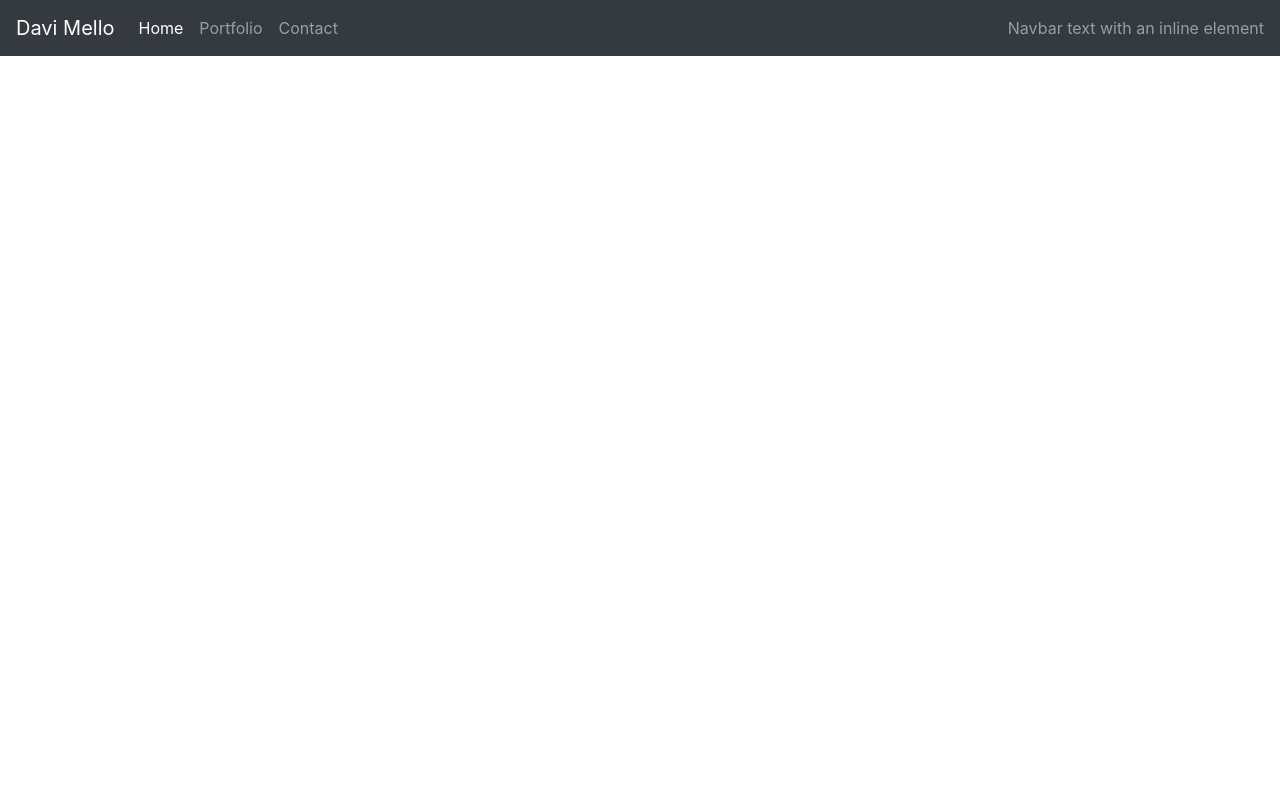
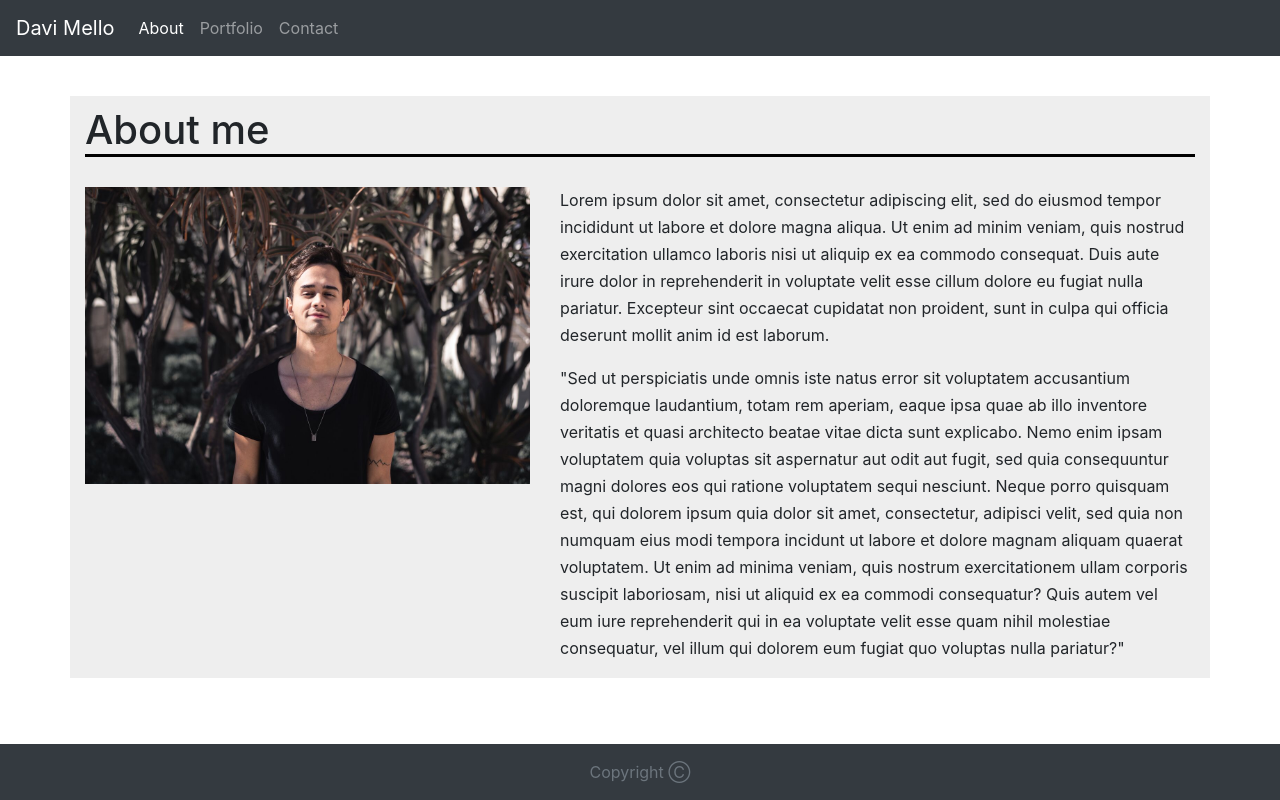
Before and after one commit to daviavmello/Bootstrap-Portfolio, a plain HTML site: page index.html in a window 1280 px wide. Drawn offline with nearby package versions, Linux system fonts and the light colour scheme.

```diff
--- a/index.html
+++ b/index.html
@@ -11,9 +11,25 @@
 
 </head>
 
+<style>
+    h1 {
+        border-bottom: 3px solid black;
+        margin-bottom: 30px;
+        margin-top: 10px;
+    }
+
+    p {
+        line-height: 27px;
+    }
+
+    .container {
+        background-color: #eeeeee;
+        margin-top: 40px;
+    }
+</style>
+
 <body>
     <header>
-        <div class="main">
         <nav class="navbar sticky-top navbar-expand-lg navbar-dark bg-dark">
             <a class="navbar-brand" href="#">Davi Mello</a>
             <button class="navbar-toggler" type="button" data-toggle="collapse" data-target="#navbarText"
@@ -23,7 +39,7 @@
             <div class="collapse navbar-collapse" id="navbarText">
                 <ul class="navbar-nav mr-auto">
                     <li class="nav-item active">
-                            <a class="nav-link" href="#">Home <span class="sr-only">(current)</span></a>
+                        <a class="nav-link" href="#">About<span class="sr-only">(current)</span></a>
                     </li>
                     <li class="nav-item">
                         <a class="nav-link" href="#">Portfolio</a>
@@ -32,17 +48,52 @@
                         <a class="nav-link" href="#">Contact</a>
                     </li>
                 </ul>
-                    <span class="navbar-text">
-                        Navbar text with an inline element
-                    </span>
             </div>
         </nav>
-        </div>
     </header>
 
     <div class="container">
-        <div class=""
+        <div class="row">
+            <div class="col-lg-12">
+                <h1>About me</h1>
             </div>
+        </div>
+
+        <div class="row">
+
+            <div class="col-lg-5">
+                <img src="images/daviportrait.jpeg" alt="Davi Portrait" style="width: 100%">
+            </div>
+
+            <div class="col-lg-7">
+                <p>Lorem ipsum dolor sit amet, consectetur adipiscing elit, sed do eiusmod tempor incididunt ut labore
+                    et dolore magna aliqua. Ut enim ad minim veniam, quis nostrud exercitation ullamco laboris nisi ut
+                    aliquip ex ea commodo consequat. Duis aute irure dolor in reprehenderit in voluptate velit esse
+                    cillum dolore eu fugiat nulla pariatur. Excepteur sint occaecat cupidatat non proident, sunt in
+                    culpa qui officia deserunt mollit anim id est laborum.</p>
+
+                <p>"Sed ut perspiciatis unde omnis iste natus error sit voluptatem accusantium doloremque laudantium,
+                    totam rem aperiam, eaque ipsa quae ab illo inventore veritatis et quasi architecto beatae vitae
+                    dicta sunt explicabo. Nemo enim ipsam voluptatem quia voluptas sit aspernatur aut odit aut fugit,
+                    sed quia consequuntur magni dolores eos qui ratione voluptatem sequi nesciunt. Neque porro quisquam
+                    est, qui dolorem ipsum quia dolor sit amet, consectetur, adipisci velit, sed quia non numquam eius
+                    modi tempora incidunt ut labore et dolore magnam aliquam quaerat voluptatem. Ut enim ad minima
+                    veniam, quis nostrum exercitationem ullam corporis suscipit laboriosam, nisi ut aliquid ex ea
+                    commodi consequatur? Quis autem vel eum iure reprehenderit qui in ea voluptate velit esse quam nihil
+                    molestiae consequatur, vel illum qui dolorem eum fugiat quo voluptas nulla pariatur?"</p>
+            </div>
+
+        </div>
+
+    </div>
+
+
+    <footer class="page-footer fixed-bottom font-small bg-dark">
+        <div class="footer-copyright text-center py-3 text-muted">Copyright Ⓒ</div>
+    </footer>
+
 </body>
 
+
+
 </html>
```
Also changed, not shown: contact.html (+94 -0 lines), images/carl.jpeg (added), images/daviportrait.jpeg (added), images/dove.jpeg (added), images/pencil.jpeg (added), 3 other files. Lines whose indentation alone changed are shown as unchanged.
